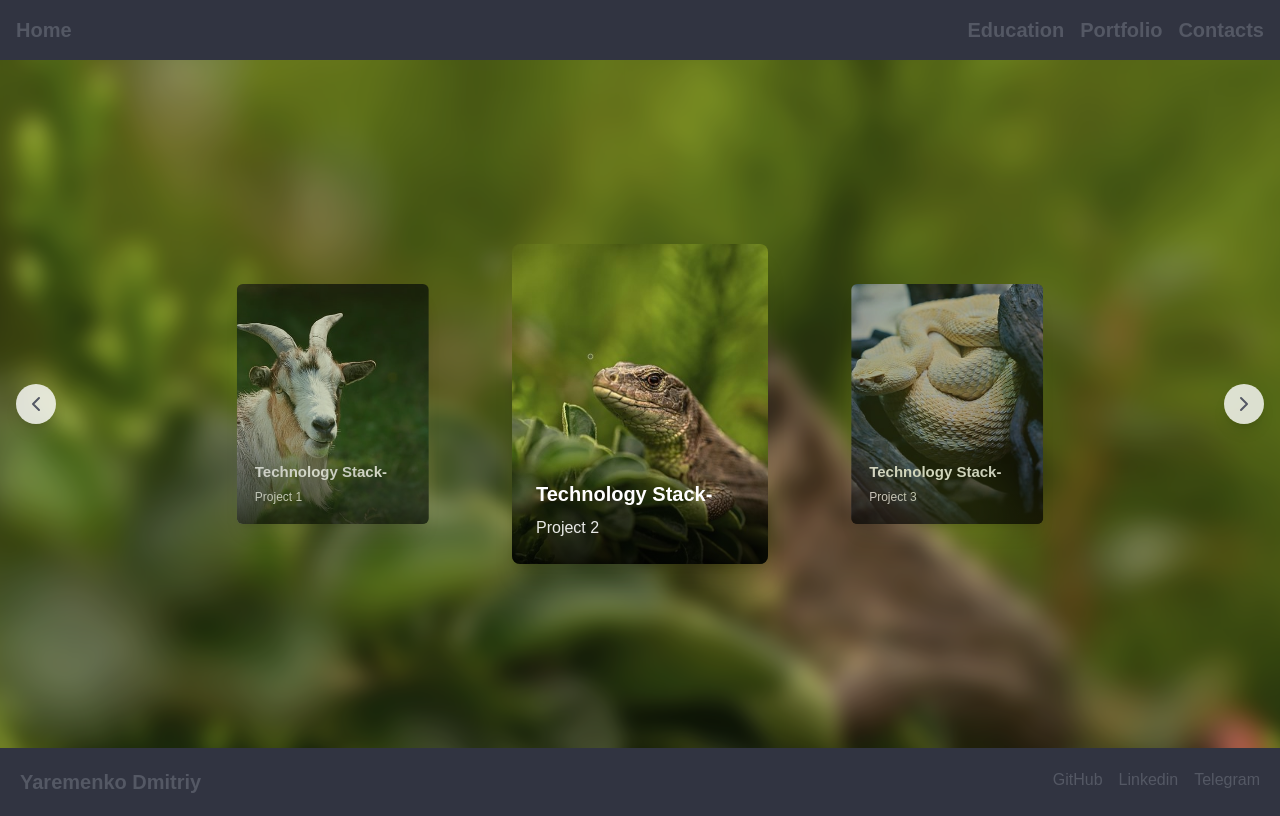
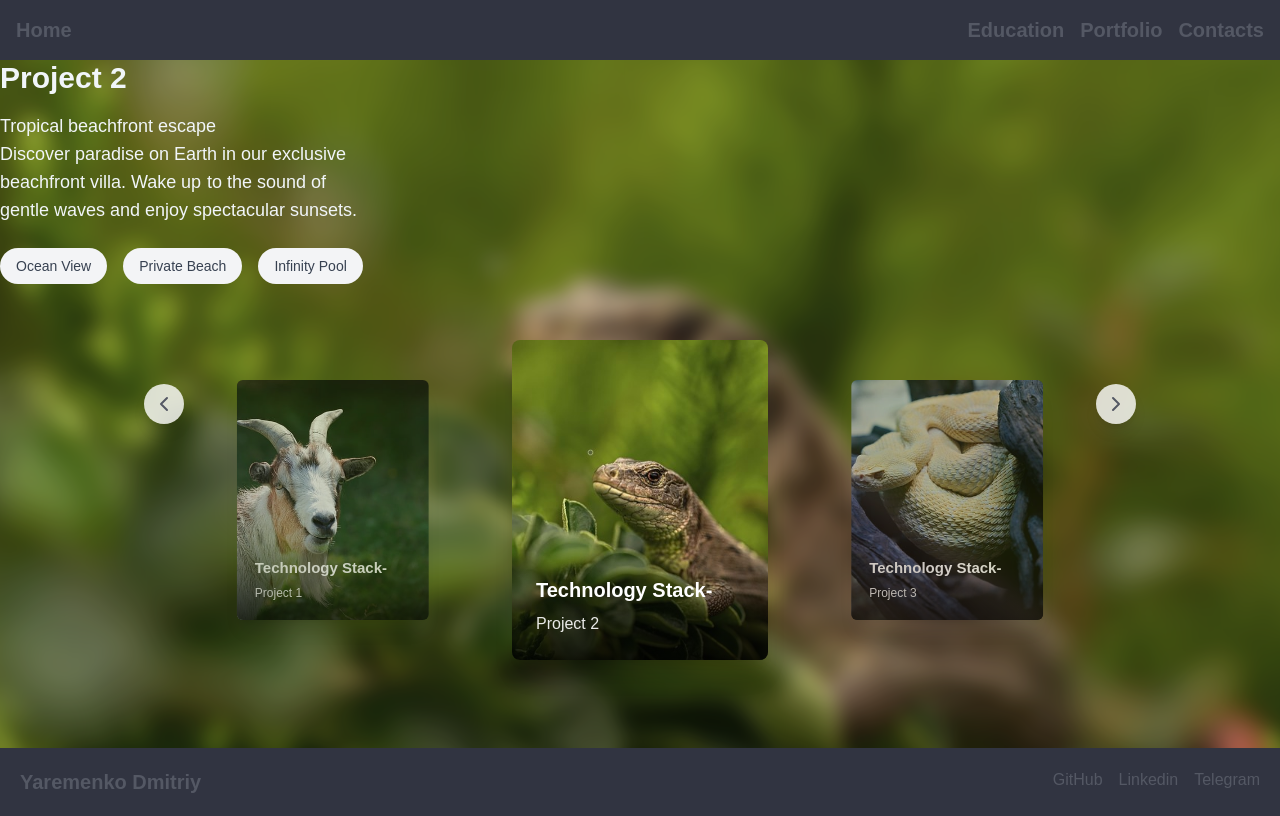
Before and after one commit to demos1981/MySkills, a Next.js app in the folder skills/: page /portfolio in a window 1280 px wide. Built offline with nearby package versions, Linux system fonts and the light colour scheme; a web font is replaced by a local one.

Commit message:
portfoliio: change components add text

```diff
--- a/skills/src/app/components/BlurText.tsx
+++ b/skills/src/app/components/BlurText.tsx
@@ -44,7 +44,7 @@ export const BlurText = ({
               filter: "blur(5px)",
               opacity: 0.5,
               transform: "translate3d(0,5px,0)",
-              color: "#c850c0",
+              // color: "#c850c0",
             });
             await next({
               filter: "blur(0px)",
--- a/skills/src/app/components/PortfolioCarousel.tsx
+++ b/skills/src/app/components/PortfolioCarousel.tsx
@@ -4,16 +4,24 @@ import { useState } from "react";
 import { items } from "@/data/dataPortfolio";
 import { ChevronLeft, ChevronRight } from "lucide-react";
 import Image from "next/image";
+import BlurText from "./BlurText";
 
 const PortfolioCarousel: React.FC = () => {
   const [activeIndex, setActiveIndex] = useState(1);
+  const [isTransitioning, setIsTransitioning] = useState(false);
 
   const handleNext = () => {
+    if (isTransitioning) return;
+    setIsTransitioning(true);
     setActiveIndex((prev) => (prev + 1) % items.length);
+    setTimeout(() => setIsTransitioning(false), 500);
   };
 
   const handlePrev = () => {
+    if (isTransitioning) return;
+    setIsTransitioning(true);
     setActiveIndex((prev) => (prev - 1 + items.length) % items.length);
+    setTimeout(() => setIsTransitioning(false), 500);
   };
 
   const getVisibleItems = () => {
@@ -29,6 +37,45 @@ const PortfolioCarousel: React.FC = () => {
 
   return (
     <div className="relative w-full  mx-auto h-full overflow-hidden">
+      <div className="mb-8">
+        <div className="overflow-hidden">
+          <div
+            className={`transition-opacity duration-500 ${
+              isTransitioning ? "opacity-0" : "opacity-100"
+            }`}
+          >
+            <h3 className="relative text-3xl font-bold mb-4 z-20 ">
+              <BlurText
+                text={activeItem.content}
+                className="text-slate-100"
+                delay={200}
+              />
+            </h3>
+            <p className="relative text-lg w-96 mb-6 z-20">
+              <BlurText
+                text={activeItem.shortDescription}
+                className="text-slate-100"
+                delay={200}
+              />
+              <BlurText
+                text={activeItem.fullDescription}
+                className="text-slate-100"
+                delay={200}
+              />
+            </p>
+            <div className="flex gap-4 mb-6">
+              {activeItem.features.map((feature, index) => (
+                <span
+                  key={index}
+                  className="relative z-20 bg-gray-100 px-4 py-2 rounded-full text-sm font-medium text-gray-700"
+                >
+                  {feature}
+                </span>
+              ))}
+            </div>
+          </div>
+        </div>
+      </div>
       {/* Blurred background */}
       <div
         className="absolute inset-0 transition-all duration-300 ease-linear"
@@ -45,19 +92,19 @@ const PortfolioCarousel: React.FC = () => {
       {/* Navigation buttons */}
       <button
         onClick={handlePrev}
-        className="absolute left-4 top-1/2 -translate-y-1/2 z-10 bg-white/80 p-2 rounded-full shadow-lg hover:bg-white transition-colors"
+        className="absolute left-36 top-1/2 -translate-y-1/2 z-10 bg-white/80 p-2 rounded-full shadow-lg hover:bg-white transition-colors"
       >
         <ChevronLeft className="w-6 h-6" />
       </button>
       <button
         onClick={handleNext}
-        className="absolute right-4 top-1/2 -translate-y-1/2 z-10 bg-white/80 p-2 rounded-full shadow-lg hover:bg-white transition-colors"
+        className="absolute right-36 top-1/2 -translate-y-1/2 z-10 bg-white/80 p-2 rounded-full shadow-lg hover:bg-white transition-colors"
       >
         <ChevronRight className="w-6 h-6" />
       </button>
 
       {/* Carousel items */}
-      <div className="relative h-full flex items-center justify-center">
+      <div className="relative h-full flex  justify-center">
         {getVisibleItems().map((item, index) => (
           <div
             key={item.id}
--- a/skills/src/data/dataPortfolio.ts
+++ b/skills/src/data/dataPortfolio.ts
@@ -6,17 +6,29 @@ export const items: CarouselItem[] = [
     content: "Project 1",
     stack: "Technology Stack-",
     image: "/assets/1.jpg",
+    shortDescription: "Peaceful mountain getaway",
+    fullDescription:
+      "Experience the serenity of nature in our luxury mountain retreat. Nestled among towering peaks, this destination offers the perfect blend.",
+    features: ["Panoramic Views", "Private Balcony", "Hot Tub"],
   },
   {
     id: 2,
     content: "Project 2",
     stack: "Technology Stack-",
     image: "/assets/2.jpg",
+    shortDescription: "Tropical beachfront escape",
+    fullDescription:
+      "Discover paradise on Earth in our exclusive beachfront villa. Wake up to the sound of gentle waves and enjoy spectacular sunsets.",
+    features: ["Ocean View", "Private Beach", "Infinity Pool"],
   },
   {
     id: 3,
     content: "Project 3",
     stack: "Technology Stack-",
     image: "/assets/3.jpg",
+    shortDescription: "Modern city living",
+    fullDescription:
+      "Stay in the heart of the city in our sophisticated urban loft. Modern amenities meet classic design in this perfectly located property.",
+    features: ["City Views", "Modern Kitchen", "Home Office"],
   },
 ];
--- a/skills/src/data/dataSlides.ts
+++ b/skills/src/data/dataSlides.ts
@@ -1,6 +1,3 @@
-// import frontStart from "../assets/front_start.svg";
-// import frontPro from "../assets/frontend.svg";
-
 export const slides = [
   {
     id: 2,
--- a/skills/src/types/componentsTypes.ts
+++ b/skills/src/types/componentsTypes.ts
@@ -9,4 +9,7 @@ export interface CarouselItem {
   content: string;
   stack: string;
   image: string;
+  shortDescription: string;
+  fullDescription: string;
+  features: string[];
 }
```
